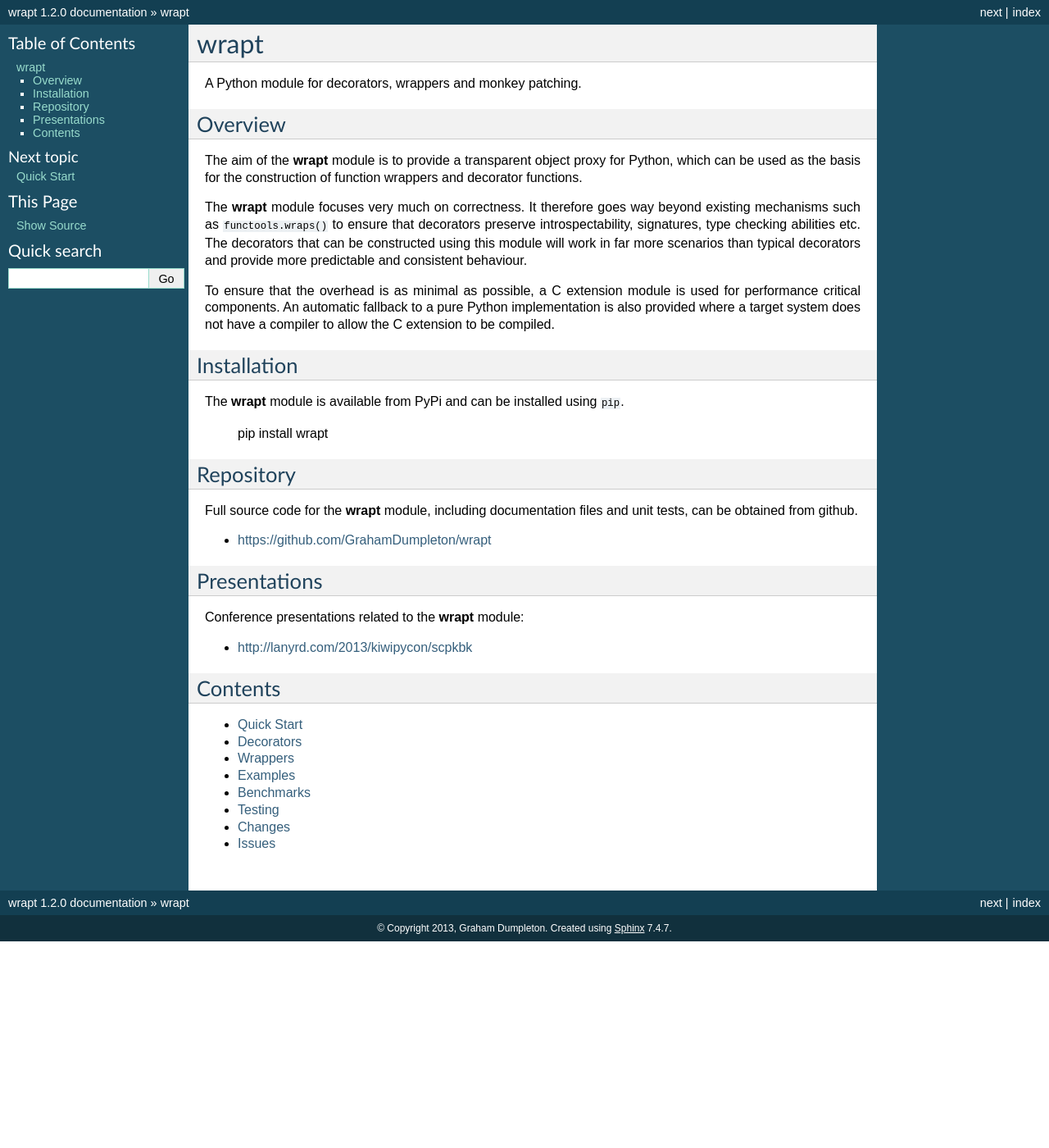
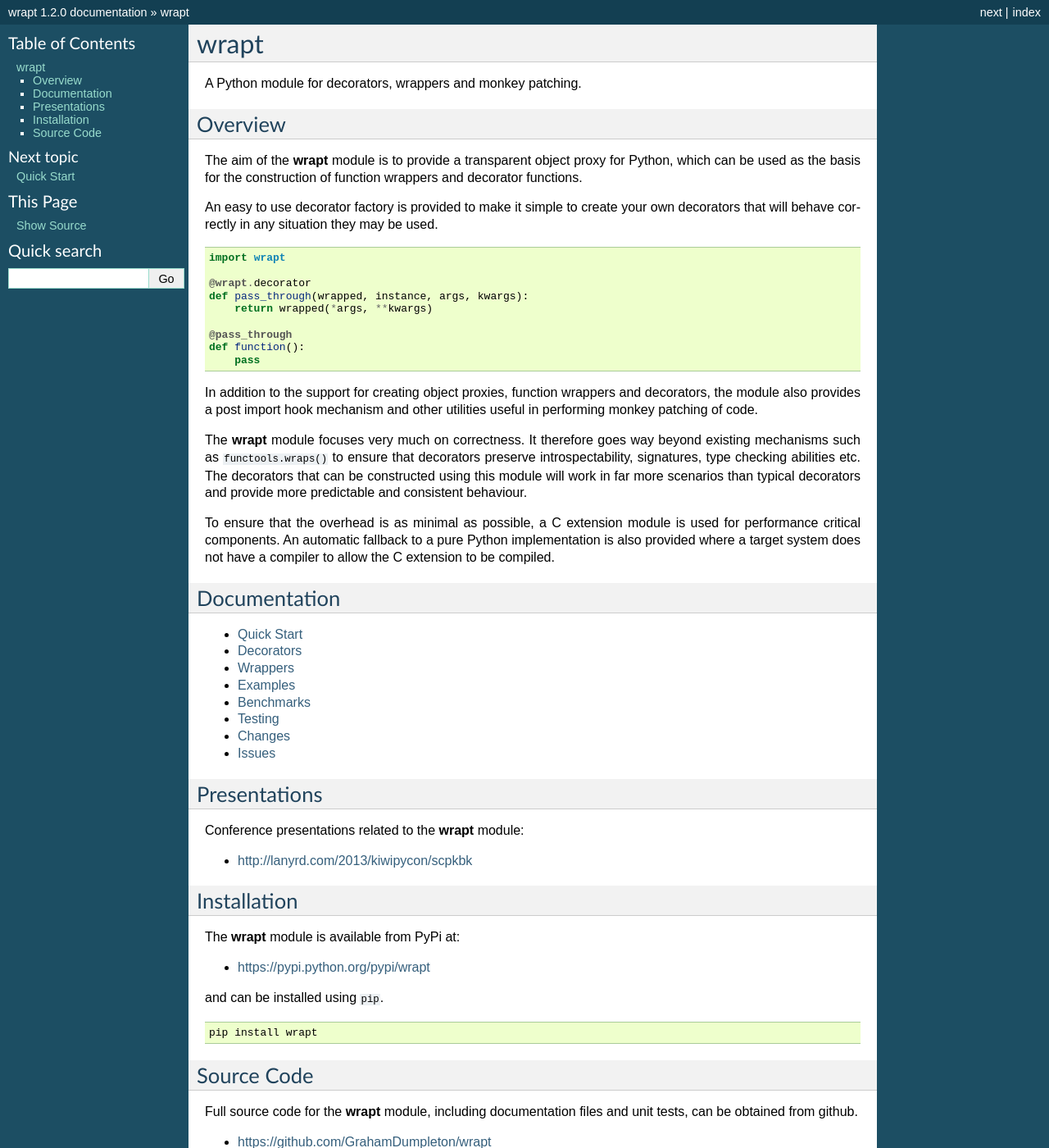
Before and after one commit to GrahamDumpleton/wrapt, a Sphinx documentation site: the page built from docs/index.rst, in a window 1280 px wide and 1400 px high. Shown: the whole window at 82% size. Built offline with Sphinx 7.4.7, drawn with Linux system fonts in a browser that asks for light colours.

Commit message:
Update main documentation page.

```diff
--- a/docs/index.rst
+++ b/docs/index.rst
@@ -9,6 +9,26 @@ Overview
 The aim of the **wrapt** module is to provide a transparent object proxy
 for Python, which can be used as the basis for the construction of function
 wrappers and decorator functions.
+
+An easy to use decorator factory is provided to make it simple to create
+your own decorators that will behave correctly in any situation they may
+be used.
+
+::
+
+    import wrapt
+
+    @wrapt.decorator
+    def pass_through(wrapped, instance, args, kwargs):
+        return wrapped(*args, **kwargs)
+
+    @pass_through
+    def function():
+        pass
+
+In addition to the support for creating object proxies, function wrappers
+and decorators, the module also provides a post import hook mechanism and
+other utilities useful in performing monkey patching of code.
 
 The **wrapt** module focuses very much on correctness. It therefore goes
 way beyond existing mechanisms such as ``functools.wraps()`` to ensure that
@@ -22,31 +42,8 @@ is used for performance critical components. An automatic fallback to a
 pure Python implementation is also provided where a target system does not
 have a compiler to allow the C extension to be compiled.
 
-Installation
-------------
-
-The **wrapt** module is available from PyPi and can be installed using
-``pip``.
-
-    pip install wrapt
-
-Repository
-----------
-
-Full source code for the **wrapt** module, including documentation files
-and unit tests, can be obtained from github.
-
-* https://github.com/GrahamDumpleton/wrapt
-
-Presentations
+Documentation
 -------------
-
-Conference presentations related to the **wrapt** module:
-
-* http://lanyrd.com/2013/kiwipycon/scpkbk
-
-Contents
---------
 
 .. toctree::
    :maxdepth: 1
@@ -60,4 +57,30 @@ Contents
    changes
    issues
 
-..   proxies
+Presentations
+-------------
+
+Conference presentations related to the **wrapt** module:
+
+* http://lanyrd.com/2013/kiwipycon/scpkbk
+
+Installation
+------------
+
+The **wrapt** module is available from PyPi at:
+
+* https://pypi.python.org/pypi/wrapt
+
+and can be installed using ``pip``.
+
+::
+
+    pip install wrapt
+
+Source Code
+-----------
+
+Full source code for the **wrapt** module, including documentation files
+and unit tests, can be obtained from github.
+
+* https://github.com/GrahamDumpleton/wrapt
--- a/docs/proxies.rst
+++ /dev/null
@@ -1,2 +0,0 @@
-Proxies
-=======
```
